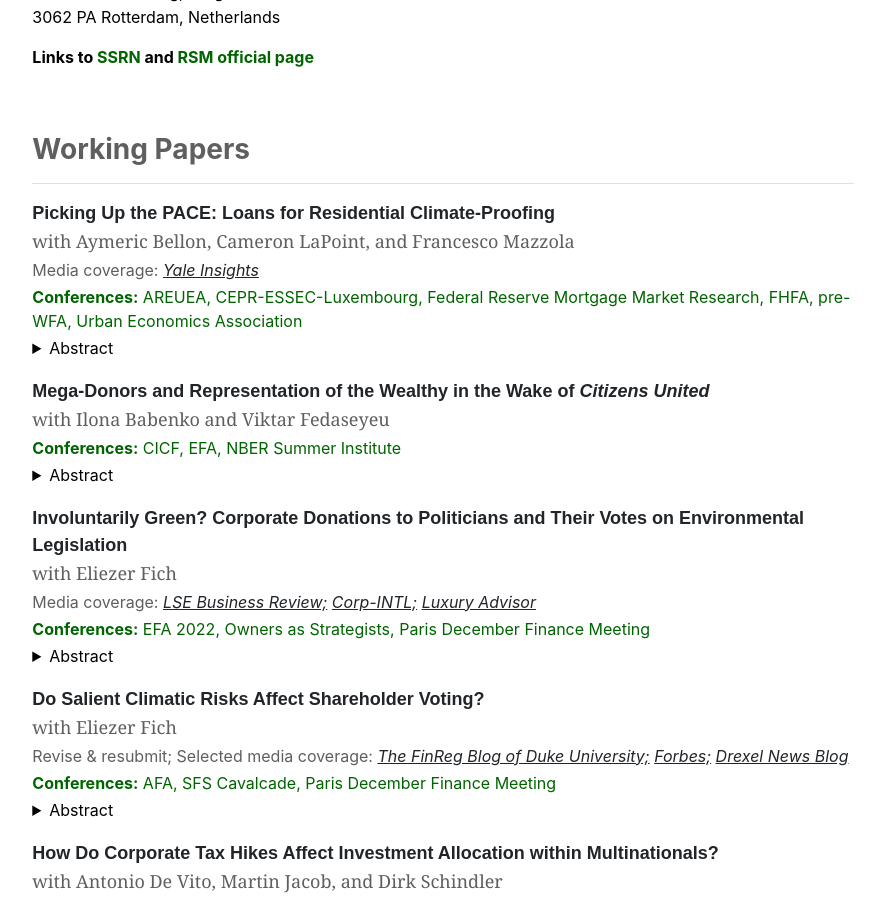
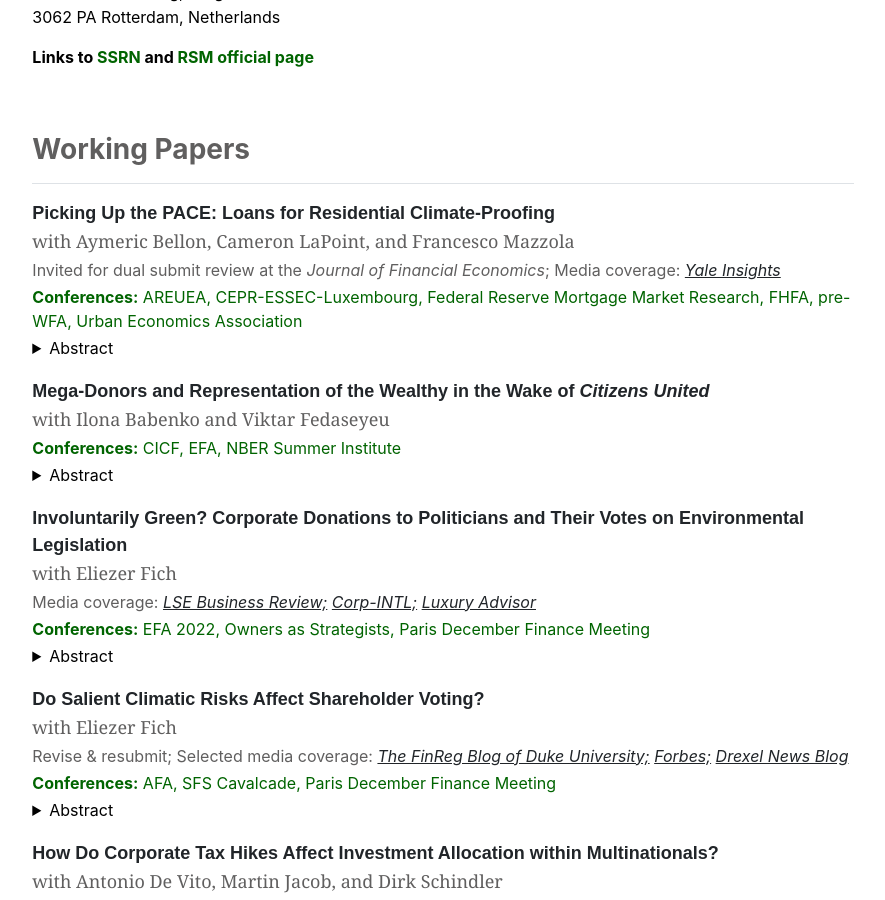
Before and after one commit to guosongxu/guosongxu.github.io, a Jekyll site: the page built from index.md, in a window 1280 px wide and 900 px high, scrolled down 419 px. Shown: the whole window, without its empty margins (197-1082 px from the left). Built offline with Jekyll 4.4.1, drawn with Linux system fonts in a browser that asks for light colours.

Commit message:
Update home.html

```diff
--- a/_layouts/home.html
+++ b/_layouts/home.html
@@ -17,7 +17,7 @@
 
     <p style="font-family:arial, 'MS Sans Serif', arial;font-size:18px;margin-bottom:1px"><a rel="noreferrer noopener" aria-label=" (opens in a new tab)" href="https://papers.ssrn.com/sol3/papers.cfm?abstract_id=4800611" target="_blank" style="text-decoration:none;"><strong>Picking Up the PACE: Loans for Residential Climate-Proofing</strong></a></p>
     <p style="font-family:georgia;font-size:18px;margin-bottom:3px;color:#605F5F">with Aymeric Bellon, Cameron LaPoint, and Francesco Mazzola</p>
-    <p style="font-size:16px;margin-bottom:3px;color:#605F5F">Media coverage:&nbsp;<em><a rel="noreferrer noopener" href="https://insights.som.yale.edu/insights/loan-program-can-help-close-the-green-building-gap" target="_blank">Yale Insights</a></em> </p>
+    <p style="font-size:16px;margin-bottom:3px;color:#605F5F">Invited for dual submit review at the <em>Journal of Financial Economics</em>; Media coverage:&nbsp;<em><a rel="noreferrer noopener" href="https://insights.som.yale.edu/insights/loan-program-can-help-close-the-green-building-gap" target="_blank">Yale Insights</a></em> </p>
     <p style="font-size:16px;margin-bottom:3px;color:#006400"><strong>Conferences:</strong> AREUEA, CEPR-ESSEC-Luxembourg, Federal Reserve Mortgage Market Research, FHFA, pre-WFA, Urban Economics Association</p>
     <details>
       <summary>Abstract</summary>
```
